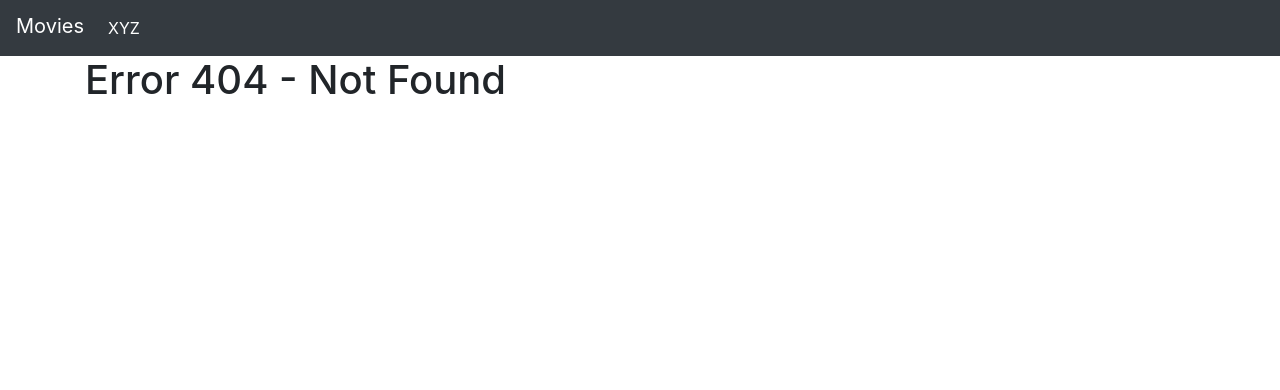
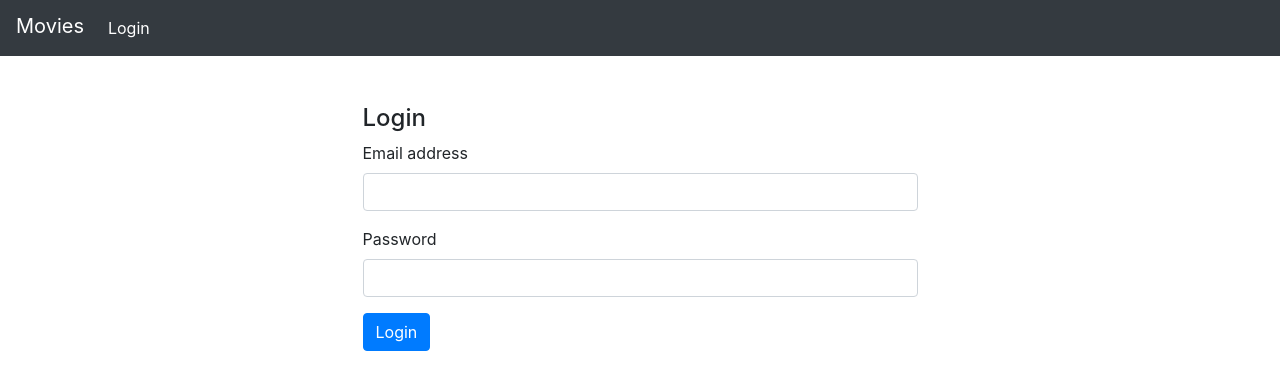
Before and after one commit to randularsw/React-tasks, a React (Create React App) app: page /login in a window 1280 px wide. Before the commit this address led to /not-found. Shown: the top 390 px of the page. Built offline with nearby package versions, Linux system fonts and the light colour scheme.

Commit message:
login form

```diff
--- a/src/App.js
+++ b/src/App.js
@@ -5,7 +5,7 @@ import { Route, Redirect, Switch } from "react-router-dom";
 import NotFound from "./components/notFound";
 import NavBar from "./components/navBar";
 import MovieDetail from "./components/movieDetail";
-// import Counters from './components/counters';
+import Login from "./components/login";
 
 function App() {
   return (
@@ -15,7 +15,7 @@ function App() {
         <Switch>
           <Route path="/movies/:id" component={MovieDetail}></Route>
           <Route path="/movies" component={Movies}></Route>
-          <Route path="/not-found" component={NotFound}></Route>
+          <Route path="/login" component={Login}></Route>
           <Redirect exact from="/" to="/movies"></Redirect>
           <Redirect to="not-found" />
         </Switch>
--- /dev/null
+++ b/src/components/login.jsx
@@ -0,0 +1,55 @@
+import React, { Component } from "react";
+
+class Login extends Component {
+  state = {
+    loginModel: { email: "", password: "" },
+  };
+
+  handleChange = (e) => {
+    const loginModel = this.state.loginModel;
+    loginModel[e.currentTarget.name] = e.currentTarget.value;
+    this.setState({ loginModel });
+  };
+
+  handleSubmit = (e) => {
+    e.preventDefault();
+    console.log(this.state.loginModel);
+  };
+  render() {
+    const { loginModel } = this.state;
+    return (
+      <div className="my-5 mx-auto" style={{ width: "50%" }}>
+        <h4>Login</h4>
+        <form onSubmit={this.handleSubmit}>
+          <div className="form-group">
+            <label htmlFor="email">Email address</label>
+            <input
+              type="email"
+              id="email"
+              className="form-control"
+              value={loginModel.email}
+              onChange={this.handleChange}
+              name="email"
+            />
+          </div>
+          <div className="form-group">
+            <label htmlFor="password">Password</label>
+            <input
+              type="password"
+              id="password"
+              className="form-control"
+              value={loginModel.password}
+              onChange={this.handleChange}
+              name="password"
+            />
+          </div>
+          <button type="submit" className="btn btn-primary">
+            Login
+          </button>
+        </form>
+      </div>
+    );
+  }
+}
+
+export default Login;
--- a/src/components/navBar.jsx
+++ b/src/components/navBar.jsx
@@ -10,8 +10,8 @@ const NavBar = () => {
 
       <div className="collapse navbar-collapse" id="navbarNavAltMarkup">
         <div className="navbar-nav">
-          <NavLink className="nav-item nav-link" to="/not-found">
-            XYZ
+          <NavLink className="nav-item nav-link" to="/login">
+            Login
           </NavLink>
         </div>
       </div>
```
